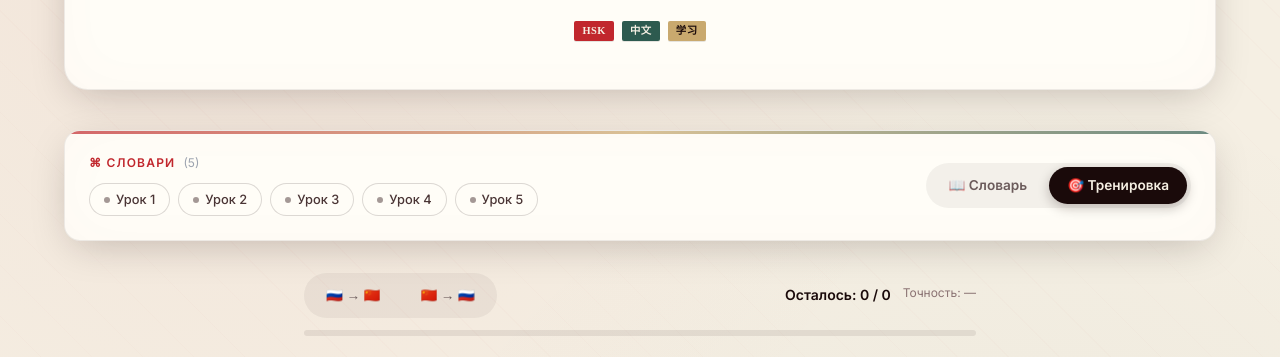
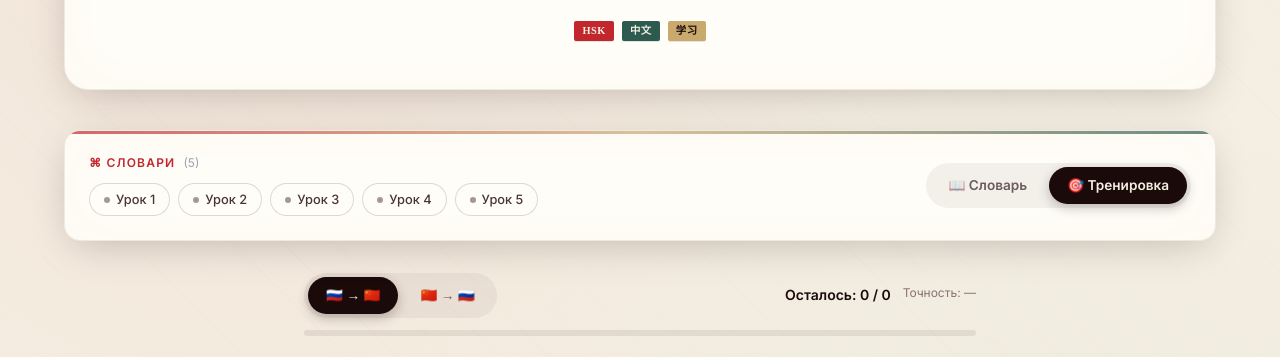
Before and after one commit to LaraCroft-AI/lara-pages, a website: page chinese-gallery/vocabulary.html in a window 1280 px wide. Both pictures are taken after a click on the button "🎯 Тренировка". Shown: the part 224-581 px from the top of the page. Drawn offline with nearby package versions, Linux system fonts and the light colour scheme; a web font is replaced by a local one.

Commit message:
fix: highlight active training mode button on tab switch

```diff
--- a/chinese-gallery/vocabulary.html
+++ b/chinese-gallery/vocabulary.html
@@ -476,11 +476,13 @@
 
             if (tabId === 'gallery') {
                 searchVocabulary();
-            } else if (tabId === 'training') {
+             } else if (tabId === 'training') {
+                 // Highlight the default active mode button
+                const ruBtn = document.getElementById('mode-ru2hanzi');
+                if (ruBtn) ruBtn.classList.add('active');
                 startTraining();
-            }
-        }
-
+             }
+         }
 function renderEmptyStateForActiveTab() {
             const gallery = document.getElementById('gallery');
             const training = document.getElementById('training');
```
